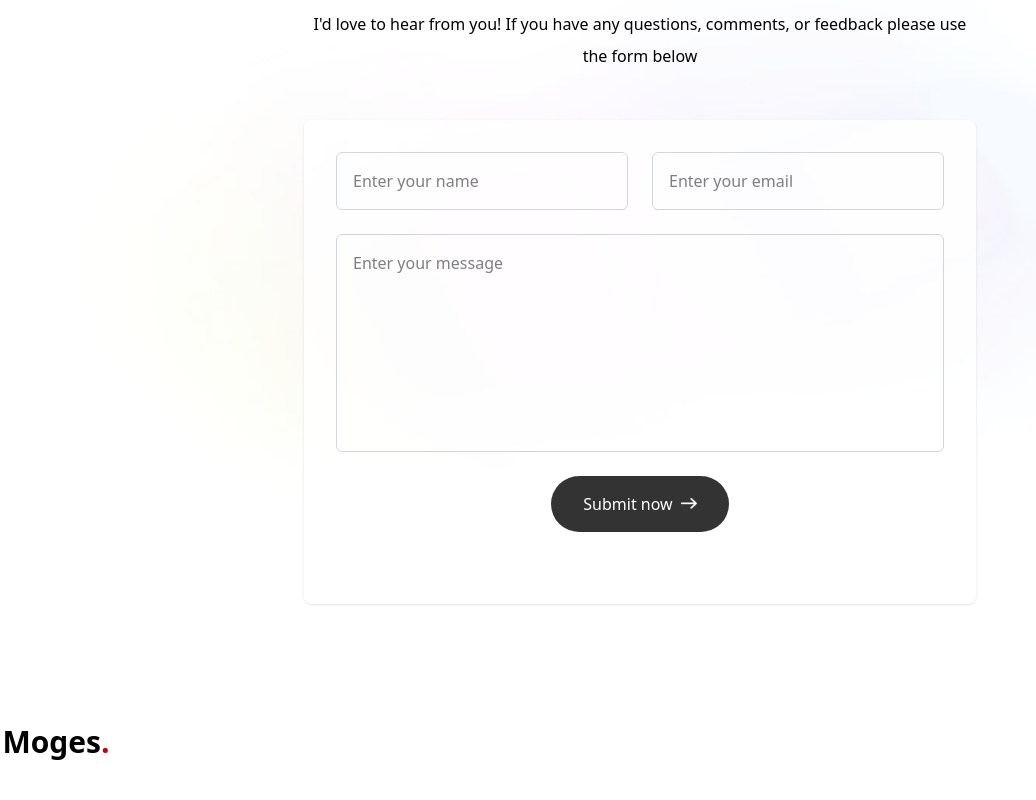
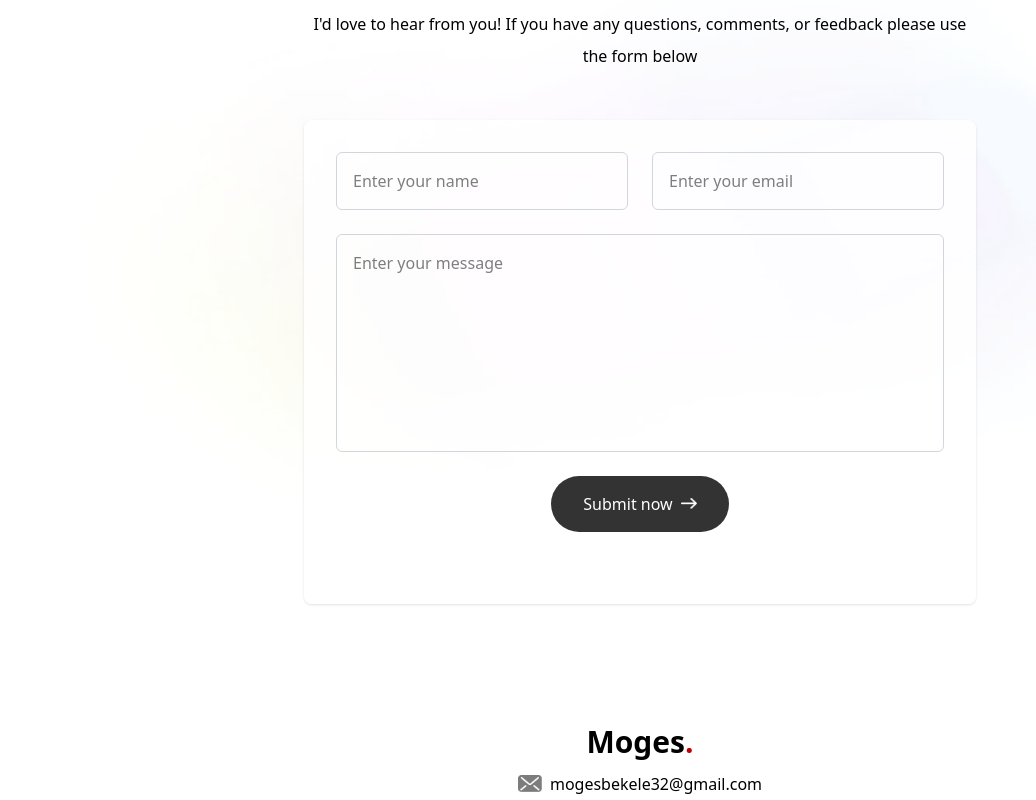
Before and after one commit to MogesBekele/portfolio-in-nextjs, a Next.js app: page / in a window 1280 px wide. Shown: the part 4354-5154 px from the top of the page, without its empty margins (0-1036 px from the left). Before the commit the page ends 5116 px from the top, so only its background shows below. Built offline with nearby package versions, Linux system fonts and the light colour scheme; a web font is replaced by a local one.

Commit message:
added the footer descr

```diff
--- a/components/Footer.tsx
+++ b/components/Footer.tsx
@@ -1,17 +1,21 @@
-import React from 'react'
-
+import React from "react";
+import Image from "next/image";
+import { assets } from "@/assets/assets";
 
 const Footer = () => {
   return (
-    <div className='mt-20'>
-      <div className='text-center'>
-        <h1 className="w-28 font-semibold text-3xl cursor-pointer mr-14 font-ovo">
-            Moges<span className="text-red-700">.</span>
-          </h1>
+    <div className="mt-20">
+      <div className="text-center">
+        <h1 className="w-36 mx-auto mb-2 font-semibold text-3xl cursor-pointer font-ovo">
+          Moges<span className="text-red-700">.</span>
+        </h1>
+        <div className="w-max flex items-center gap-2 mx-auto">
+          <Image alt="" src={assets.mail_icon} className="w-6"/>
+          mogesbekele32@gmail.com
+        </div>
       </div>
+    </div>
+  );
+};
 
-    </div>
-  )
-}
-
-export default Footer
+export default Footer;
```
